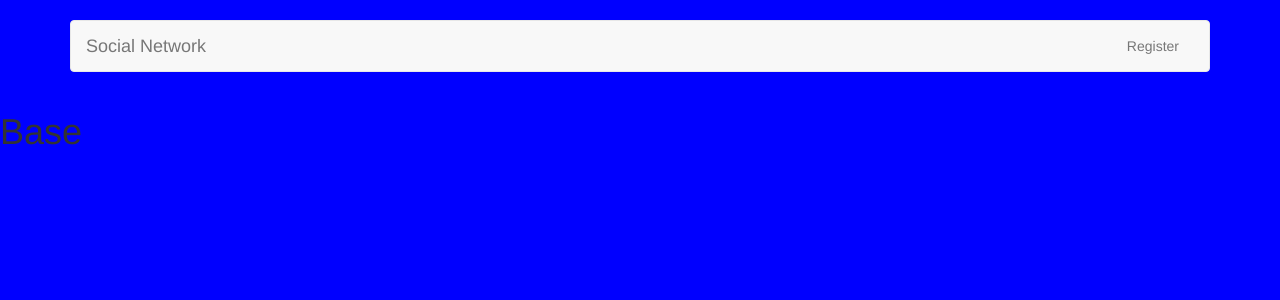
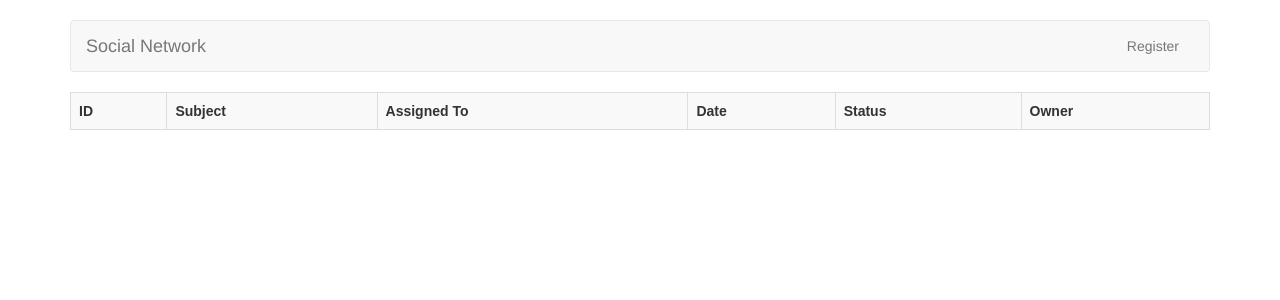
Before and after one commit to anidmurmu/MoviCorp, a Django app: page /ticket/ in a window 1280 px wide. Shown: the top 300 px of the page. Run offline with Django 3.2, Linux system fonts and the light colour scheme; lists and menus that the app fills with data are empty; some libraries are stand-ins or nearby versions.

Commit message:
still working, not complete

```diff
--- /dev/null
+++ b/ticket/forms.py
@@ -0,0 +1,4 @@
+from django import forms
+
+class LoginForm(forms.Form):
+	return 'apple'
--- a/ticket/static/ticket/style.css
+++ b/ticket/static/ticket/style.css
@@ -1,3 +1,3 @@
 body {
-	background-color: blue;
+	/*background-color: #009933;*/
 }
--- a/ticket/templates/base.html
+++ b/ticket/templates/base.html
@@ -3,7 +3,7 @@
 <head>
 	<link rel="stylesheet" href="https://maxcdn.bootstrapcdn.com/bootstrap/3.3.7/css/bootstrap.min.css">
   {% load static %}
-  <link rel="stylesheet" type="text/css" href="{% static 'ticket/style.css' %}">
+  <!-- <link rel="stylesheet" type="text/css" href="{% static 'ticket/style.css' %}"> -->
 	{%block head %}
 	<title> Base </title>
 	{% endblock %}
--- a/ticket/templates/ticket/list.html
+++ b/ticket/templates/ticket/list.html
@@ -1,3 +1,48 @@
 
 {% extends 'base.html' %}
-<h1> I am Super Man. </h1>
+{% block head %}
+
+	<style>
+		table {
+		    font-family: arial, sans-serif;
+		    border-collapse: collapse;
+		    width: 100%;
+		}
+
+		td, th {
+		    border: 1px solid #dddddd;
+		    text-align: left;
+		    padding: 8px;
+		}
+		td:nth-child(1):hover, td:nth-child(2):hover {
+			background-color: #0cc;
+		}
+	</style>
+
+{% endblock %}
+
+{% block body %}
+<div class="container">
+	<table class="table table-striped table-hover">
+		<tr>
+			<th scope="col"> ID </th>
+			<th scope="col"> Subject </th>
+			<th scope="col"> Assigned To </th>
+			<th scope="col"> Date </th>
+			<th scope="col"> Status </th>
+			<th scope="col"> Owner </th>
+		</tr>
+	{% for ticket in data %}
+		<tr>
+			<td> {{ ticket.ticket_id }} </td>
+			<td> {{ ticket.subject }} </td>
+			<td> {{ ticket.assigned_to }} </p>
+			<td> {{ ticket.created_date }} </td>
+			<td> {{ ticket.status }} </td>
+			<td> {{ ticket.ticket_owner }} </td>
+		</tr>
+
+	{% endfor %}
+	</table>
+</div>
+{% endblock %}
--- a/ticket/urls.py
+++ b/ticket/urls.py
@@ -2,6 +2,11 @@ from django.contrib import admin
 from django.urls import path, include
 from ticket import views
 
+app_name = 'ticket'
+
 urlpatterns = [
-    path('', views.all_tickets),
+    path('', views.all_tickets, name='all_tickets'),
+    path('login/', views.login_view, name='login'),
+    path('list/', views.list_view, name='list'),
+    path('info/', views.info_view, name='info'),
 ]
--- a/ticket/views.py
+++ b/ticket/views.py
@@ -1,8 +1,33 @@
-from django.shortcuts import render
+from django.shortcuts import render, redirect
 from django.http import HttpResponse
-
+from django.contrib.auth.forms import AuthenticationForm
+from django.contrib.auth import login
+from ticket.models import Tickets
 # Create your views here.
 
 def all_tickets( request ):
 	return render( request, "ticket/list.html", {})
 	#return HttpResponse('<h1> This is Sparta! </h1>')
+
+
+def login_view( request ):
+	if request.method == 'POST':
+		#return render( request, 'hi', {})
+		form = AuthenticationForm(data=request.POST)
+		if form.is_valid():
+			#login the user
+			user = form.get_user()
+			login(request, user)
+			return redirect('ticket:all_tickets')
+	else:
+		form = AuthenticationForm()
+	return render( request, 'ticket/login.html', {'form': form})
+
+def list_view(request):
+	data = Tickets.objects.all()
+	return render(request, 'ticket/list.html', {'data':data})
+
+
+def info_view(request):
+	data = Tickets.objects.get(ticket_id=1)
+	return render(request, 'ticket/info.html', {'data':data})
```
Also changed, not shown: ticket/models.py (+8 -2 lines), ticket/templates/ticket/info.html (added, +53 -0 lines), ticket/templates/ticket/login.html (added, +22 -0 lines), db.sqlite3, ticket/migrations/0005_auto_20180415_1358.py (added), ticket/migrations/0006_auto_20180415_1402.py (added).
